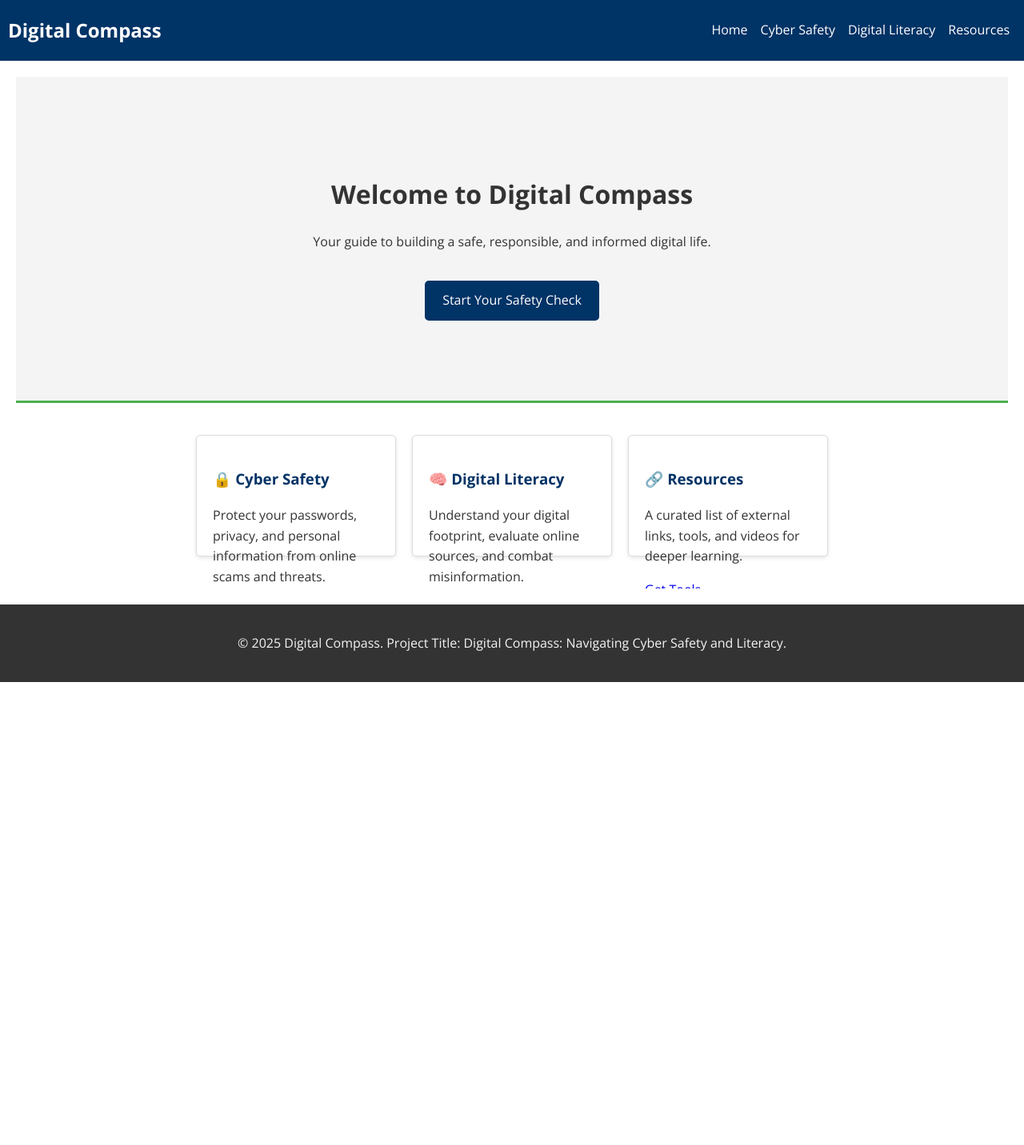
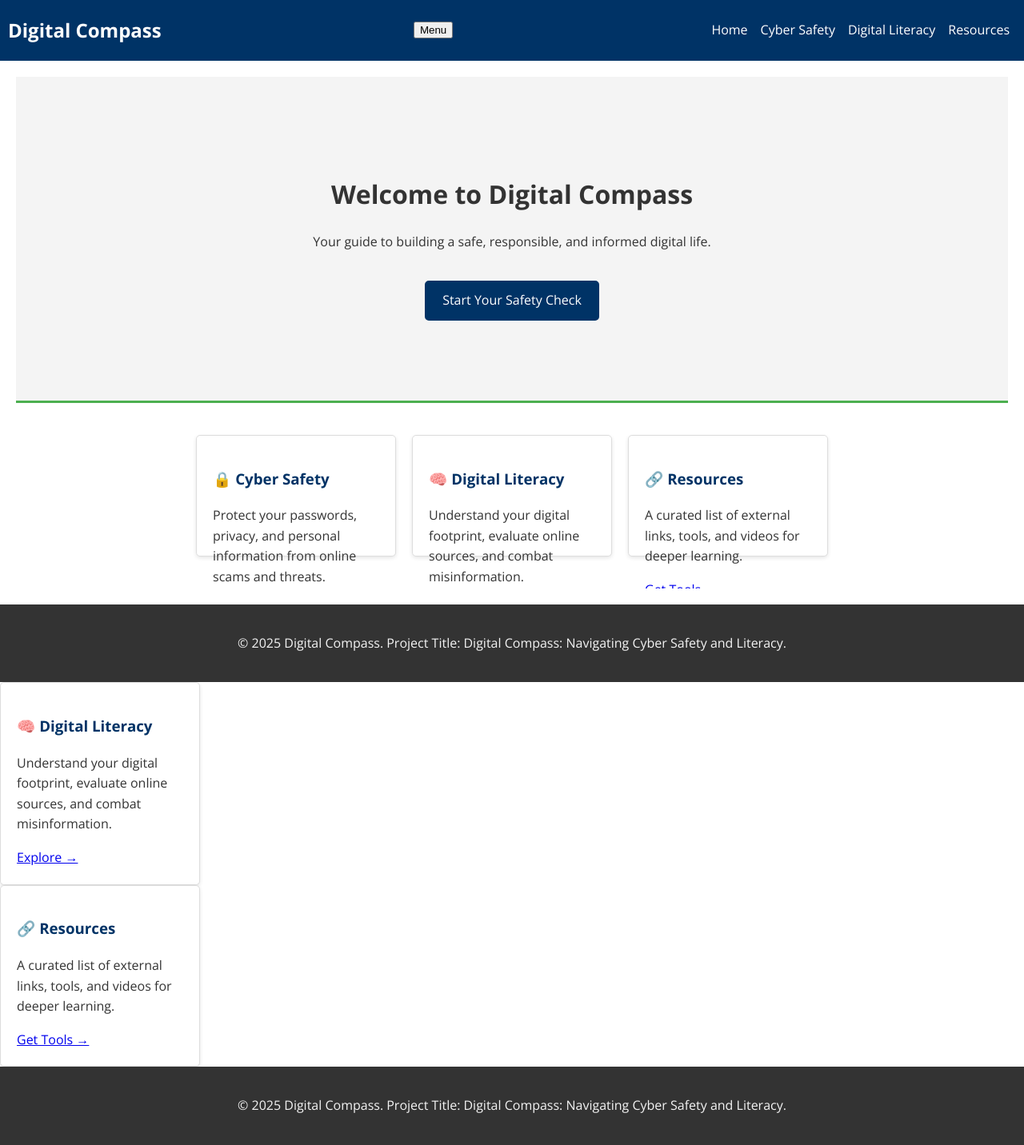
Before and after one commit to jerwengarnace-stack/digital-compass, a plain HTML site: page index.html in a window 1280 px wide. Shown: the whole page at 80% size. Before the commit the page ends 853 px from the top, so only its background shows below. Drawn offline with nearby package versions, Linux system fonts and the light colour scheme.

Commit message:
Implement mobile navigation toggle feature
Added mobile navigation functionality with toggle button.

```diff
--- a/index.html
+++ b/index.html
@@ -5,13 +5,16 @@
     <meta name="viewport" content="width=device-width, initial-scale=1.0">
     <title>Digital Compass - Home</title>
     <link rel="stylesheet" href="style.css">
+    <link rel="stylesheet" href="https://cdnjs.cloudflare.com/ajax/libs/font-awesome/6.4.2/css/all.min.css">
     <link href="https://fonts.googleapis.com/css2?family=Open+Sans:wght@400;700&display=swap" rel="stylesheet">
 </head>
 <body>
 
     <header>
         <div class="logo">Digital Compass</div>
-        <nav>
+        <button class="menu-toggle" id="menu-toggle">Menu</button>
+
+        <nav id="desktop-nav">
             <ul>
                 <li><a href="index.html" aria-current="page">Home</a></li>
                 <li><a href="safety.html">Cyber Safety</a></li>
@@ -20,6 +23,16 @@
             </ul>
         </nav>
     </header>
+
+    <div id="mobile-nav-links">
+        <ul>
+            <li><a href="index.html">Home</a></li>
+            <li><a href="safety.html">Cyber Safety</a></li>
+            <li><a href="literacy.html">Digital Literacy</a></li>
+            <li><a href="resources.html">Resources</a></li>
+        </ul>
+    </div>
+
 
     <div class="page-container">
         <main class="content-area-home">
@@ -55,5 +68,64 @@
         <p>&copy; 2025 Digital Compass. Project Title: Digital Compass: Navigating Cyber Safety and Literacy.</p>
     </footer>
 
+    <script>
+        document.addEventListener('DOMContentLoaded', function() {
+            const toggleBtn = document.getElementById('menu-toggle');
+            const mobileNav = document.getElementById('mobile-nav-links');
+            const mediaQuery = window.matchMedia('(max-width: 768px)');
+
+            function setupMobileMenu() {
+                if (mediaQuery.matches) {
+                    mobileNav.style.display = 'none'; // Force hide on mobile load
+
+                    toggleBtn.onclick = () => {
+                        const isHidden = mobileNav.style.display === 'none';
+                        mobileNav.style.display = isHidden ? 'block' : 'none';
+                        toggleBtn.textContent = isHidden ? 'Menu X' : 'Menu';
+                    };
+
+                    // Close menu if a link is clicked
+                    mobileNav.querySelectorAll('a').forEach(link => {
+                        link.onclick = () => {
+                            if (window.innerWidth <= 768) {
+                                mobileNav.style.display = 'none';
+                                toggleBtn.textContent = 'Menu';
+                            }
+                        };
+                    });
+                } else {
+                    mobileNav.style.display = 'none'; // Ensure it's hidden on desktop
+                    toggleBtn.textContent = 'Menu'; // Reset text on desktop view
+                }
+            }
+
+            setupMobileMenu();
+            mediaQuery.addListener(setupMobileMenu);
+        });
+    </script>
+
 </body>
 </html>
+                </div>
+
+                <div class="card">
+                    <h3>🧠 Digital Literacy</h3>
+                    <p>Understand your digital footprint, evaluate online sources, and combat misinformation.</p>
+                    <a href="literacy.html">Explore →</a>
+                </div>
+
+                <div class="card">
+                    <h3>🔗 Resources</h3>
+                    <p>A curated list of external links, tools, and videos for deeper learning.</p>
+                    <a href="resources.html">Get Tools →</a>
+                </div>
+            </div>
+        </main>
+    </div>
+
+    <footer>
+        <p>&copy; 2025 Digital Compass. Project Title: Digital Compass: Navigating Cyber Safety and Literacy.</p>
+    </footer>
+
+</body>
+</html>
```
